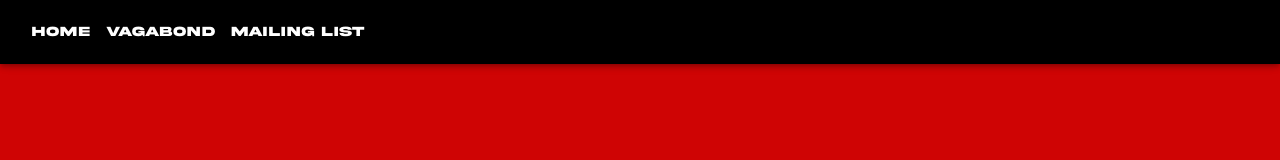
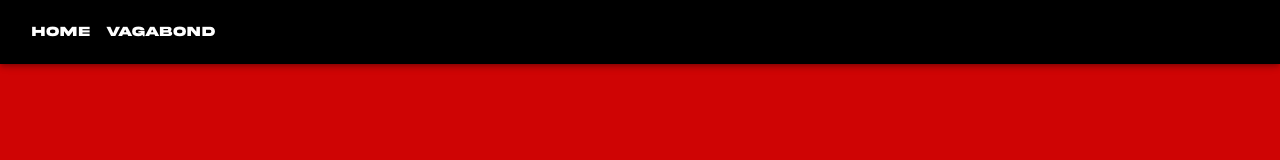
Before and after one commit to marvinthompson-code/vultureboysite, a React (Create React App) app: page / in a window 1280 px wide. Shown: the top 160 px of the page. Built offline with nearby package versions, Linux system fonts and the light colour scheme.

Commit message:
quick update 2

```diff
--- a/src/Components/Nav/Nav.js
+++ b/src/Components/Nav/Nav.js
@@ -56,18 +56,6 @@ const Nav = () => {
           </ListItemButton>
         </ListItem>
         </a>
-        <ListItem key={navItems[2]} disablePadding>
-          <ListItemButton
-            sx={{ textAlign: "center", fontFamily: "MonumentExtendedReg" }}
-          >
-            <ListItemText
-              primary={navItems[2]}
-              sx={{
-                fontFamily: "MonumentExtendedReg",
-              }}
-            />
-          </ListItemButton>
-        </ListItem>
       </List>
     </Box>
   );
@@ -111,13 +99,6 @@ const Nav = () => {
                 {navItems[1]}
               </Button>
             </a>
-
-            <Button
-              key={navItems[2]}
-              sx={{ color: "#fff", fontFamily: "AkiraExpanded" }}
-            >
-              {navItems[2]}
-            </Button>
           </Box>
         </Toolbar>
       </AppBar>
```
